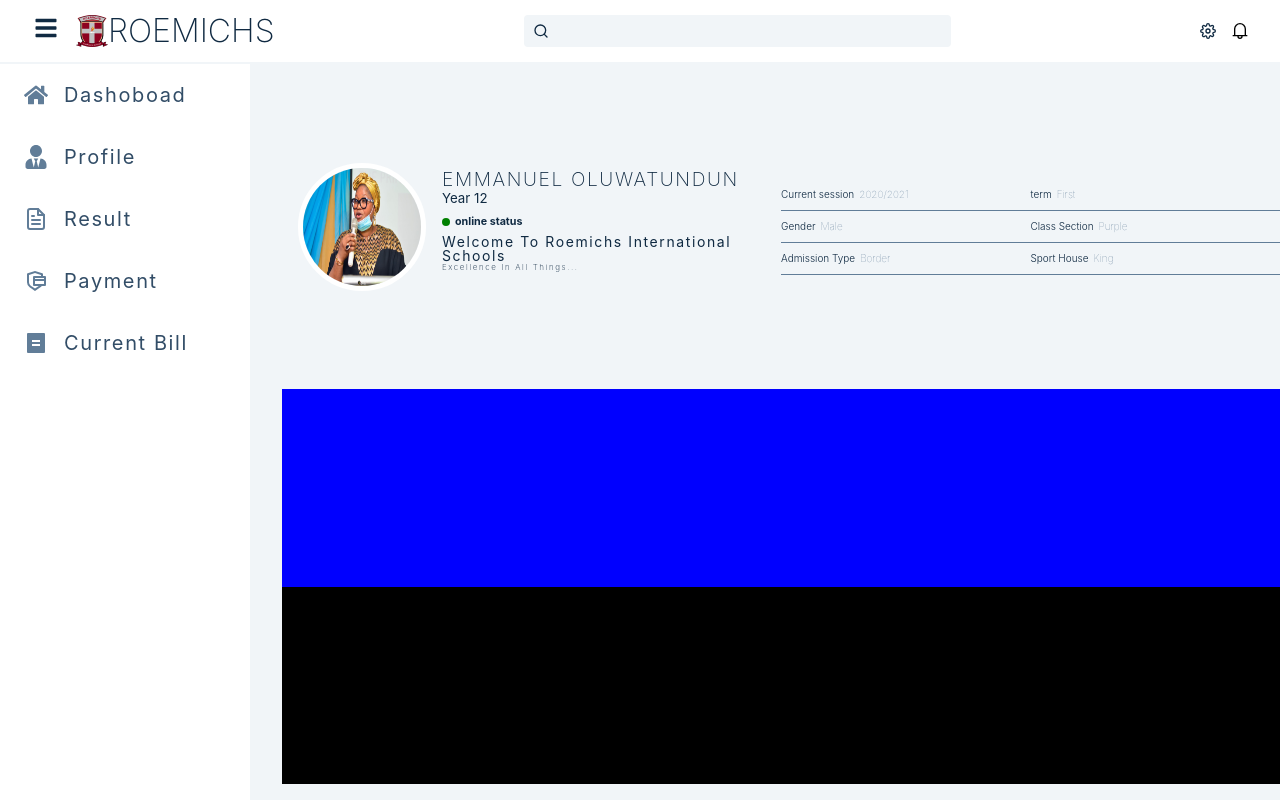
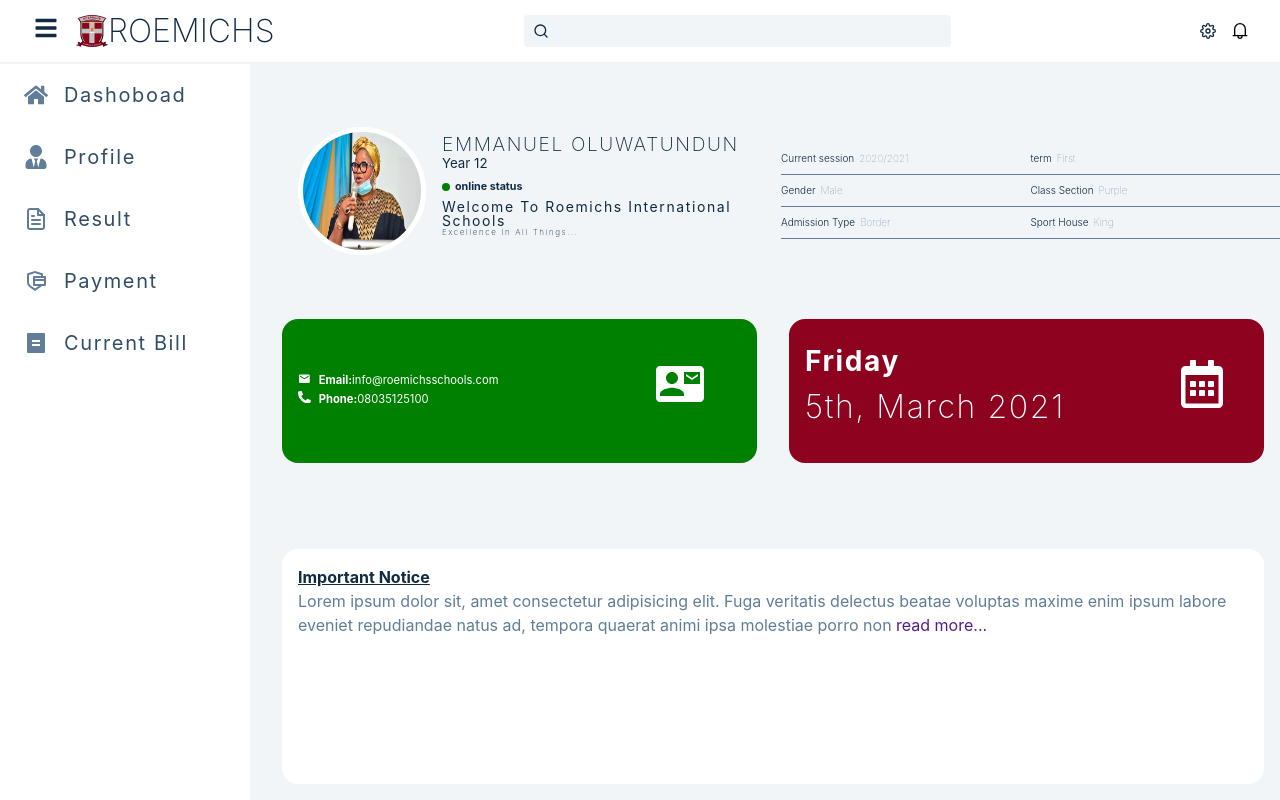
Before and after one commit to faraamcode/student_dasboard, a React (Create React App) app: page / in a window 1280 px wide. Built offline with nearby package versions, Linux system fonts and the light colour scheme; no server answers.

Commit message:
impotant notice added and styled

```diff
--- /dev/null
+++ b/src/date.js
@@ -0,0 +1,23 @@
+export const days =[
+    "Sunday",
+    "Monday",
+    "Tuesday",
+    "Wednesday",
+    "Thursday",
+    "Friday",
+    "Saturday"
+]
+export const months = [
+    "January",
+    "February",
+    "March",
+    "April",
+    "May",
+    "June",
+    "July",
+    "August",
+    "September",
+    "October",
+    "November",
+    "December"
+]
--- a/src/index.css
+++ b/src/index.css
@@ -5,6 +5,7 @@ Variables
 */
 
 :root {
+  --clr-main-pink : #8D021F;
   /* dark shades of primary color*/
   --clr-primary-1: hsl(205, 86%, 17%);
   --clr-primary-2: hsl(205, 77%, 27%);
@@ -389,11 +390,17 @@ margin: 0 2rem;
   width: 100%;
 }
 .other-details{
-  background: blue;
+  /* background: blue; */
+  display: grid;
+  gap: 1rem;
   width: 100%;
+  max-height: 10rem;
 }
 .footer{
-  background: black;
+  background: var(--clr-white);
+  border-radius: 1rem;
+  /* margin: 0 2rem; */
+  margin-right: 1rem;
 }
 @media screen and (min-width: 765px){
   .main-content{
@@ -489,3 +496,102 @@ display: block;
   margin: auto 0;
   margin-left: 5px;
 }
+
+
+@media screen and (min-width :765px){
+  .other-details{
+    grid-template-columns: 1fr 1fr;
+  }
+}
+.contact-container{
+color: var(--clr-white);
+ background:green;
+ margin-bottom: 1rem;
+ border-radius: 1rem;
+display: grid;
+margin-right: 1rem;
+grid-template-columns: auto auto;
+}
+.calender-container{
+  margin-right: 1rem;
+  margin-bottom: 1rem;
+  border-radius: 1rem;
+  background: var(--clr-main-pink);
+}
+.contact-content{
+  margin-left: 1rem;
+ color: var(--clr-white);
+ display: grid;
+ grid-template-rows:  auto auto;
+
+}
+
+.contact{
+/* background: red; */
+display: flex;
+flex-direction: row;
+/* font-size: 1rem; */
+
+
+}
+.contact-1{
+  align-self: end;
+
+  margin-bottom: 0;
+  /* background: yellow; */
+}
+.contact-1{
+  transform: translateY(50%);
+}
+.contact p{
+
+  color: var(--clr-white) ;
+  margin-top: 0;
+  font-size: .7rem;
+}
+.contact h5{
+  margin-left: .5rem;
+  font-size: .7rem;
+}
+.contact-logo{
+  font-size: .8rem;
+  margin-bottom: 0;
+}
+.contacts-logo{
+  justify-self: center;
+  align-self: center;
+  font-size: 3rem;
+}
+.calender-container{
+  display: grid;
+  grid-template-columns: auto auto;
+}
+.contact h4{
+  text-transform: capitalize;
+  font-size: 2rem;
+  font-weight: 200;
+}
+.contact h3{
+text-transform: capitalize;
+margin-bottom: 1rem;
+}
+.contact-3{
+  align-self: end;
+}
+.calendar-icon{
+  color: var(--clr-white);
+}
+.footer h6{
+  margin-left: 1rem;
+  margin-top: 1rem;
+  font-size: 1rem;
+  text-transform: capitalize;
+  text-decoration: underline;
+}
+.footer p{
+  margin-left: 1rem;
+}
+.footer a{
+
+  margin-top: 0;
+}
--- a/src/maincontent.jsx
+++ b/src/maincontent.jsx
@@ -1,11 +1,37 @@
 import React from 'react';
-import { FaBars } from 'react-icons/fa';
+import {useState} from 'react'
+import { FaBars, FaPhoneAlt, FaRegCalendarAlt} from 'react-icons/fa';
 import { FiSettings, FiSearch } from 'react-icons/fi';
 import { GrNotification } from 'react-icons/gr';
 import { useGlobalContext } from './context';
+import {MdEmail, MdContactMail} from 'react-icons/md'
+import {days, months} from './date'
+const dat = "Lorem ipsum dolor sit, amet consectetur adipisicing elit. Fuga veritatis delectus beatae voluptas maxime enim ipsum labore eveniet repudiandae natus ad, tempora quaerat animi ipsa molestiae porro non laudantium adipisci dolorem consequatur aperiam. Exercitationem adipisci, eveniet quibusdam dignissimos consequatur asperiores blanditiis architecto fugit sapiente, cumque velit. Maxime quae culpa nobis quasi ea aliquid! Excepturi deleniti ad similique commodi dolore placeat delectus quisquam odio quaerat, suscipit provident nihil laborum, incidunt doloribus aliquid magni temporibus! Consequuntur iusto assumenda illo vitae harum corrupti natus sint aliquam aut sunt non libero, earum quo, odio optio deserunt aspernatur possimus sed placeat? Repudiandae expedita asperiores similique."
+
 const Content = () => {
+    const [info, setInfo] = useState(false)
+//     useEffect(()=>{
+//    setInfo(dat.slice(0, 100))
+//     }, [])
+    const format =(n)=>{
+    if(n==1 ||n == 21 ||n== 31){
+     return `${n}st`
+    }else if(n == 2 || n==22){
+      return `${n}nd`
+    }else if(n == 3 || n== 23){
+     return `${n}rd`
+    }
+    else{
+        return `${n}th`
+    }
 
+}
+    const date = format(new Date().getDate())
+    const Year = new Date().getFullYear()
+    const month = months[new Date().getMonth()]
+    const day = days[new Date().getDay()]
 
+    console.log(date, Year, month, day);
   return (
     <div className="main-content">
        <div className="profile-container">
@@ -48,8 +74,50 @@ const Content = () => {
             </div>
            </div>
        </div>
-       <div className="other-details"></div>
-       <div className="footer"></div>
+       <div className="other-details">
+          <div className="contact-container">
+              <div className="contact-content">
+               <div className="contact contact-1">
+                   <MdEmail className="contact-logo"/>
+                   <h5>Email: </h5>
+                   <p>info@roemichsschools.com</p>
+               </div>
+               <div className="contact">
+                   <FaPhoneAlt className="contact-logo"/>
+                   <h5>Phone: </h5>
+                   <p>08035125100</p>
+               </div>
+              </div>
+              <div className="contacts-logo">
+               <MdContactMail/>
+              </div>
+          </div>
+          <div className="calender-container">
+          <div className="contact-content">
+               <div className="contact contact-3">
+
+                   <h3>{day}</h3>
+
+               </div>
+               <div className="contact">
+
+                   <h4>{`${date}, ${month} ${Year}`}</h4>
+               </div>
+              </div>
+              <div className="contacts-logo">
+               <FaRegCalendarAlt className="calendar-icon"/>
+              </div>
+          </div>
+       </div>
+       <div className="footer">
+           <h6>Important Notice</h6>
+           <p>{info ? dat : dat.slice(0, 200)}
+           <a href="" onClick={(e)=>{
+               e.preventDefault()
+               setInfo(!info)
+            }}>{!info ? "read more..." : "hide"}</a>
+            </p>
+       </div>
     </div>
   );
 };
```
